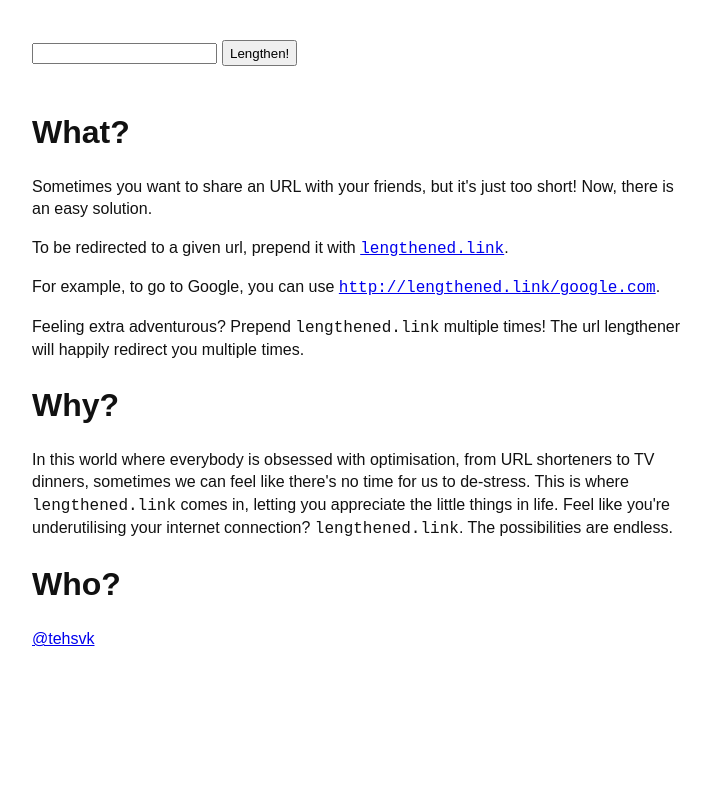
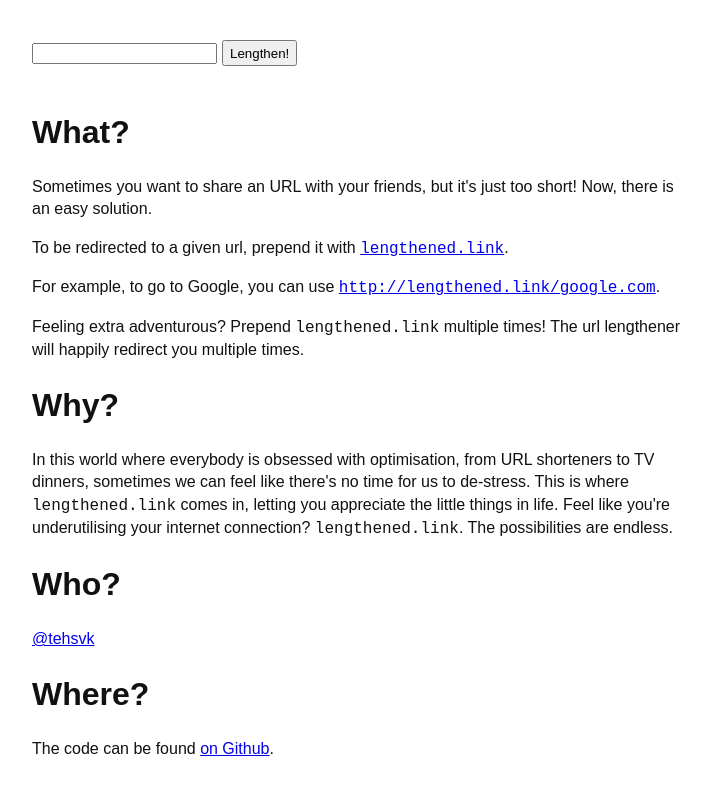
Before and after one commit to svkampen/lengthened.link, a plain HTML site: page static/index.html in a window 1280 px wide. Shown: the whole page, without its empty margins (283-994 px from the left). Drawn offline with Linux system fonts and the light colour scheme.

Commit message:
Add Github link

```diff
--- a/static/index.html
+++ b/static/index.html
@@ -22,5 +22,8 @@ body { line-height: 1.4; color: #111111; font-size: 16px; max-width: 650px; marg
 
         <h1>Who?</h1>
         <p><a href="http://lengthened.link/twitter.com/tehsvk">@tehsvk</a></p>
+
+        <h1>Where?</h1>
+        <p>The code can be found <a href='https://github.com/svkampen/lengthened.link'>on Github</a>.</p>
     </body>
 </html>
```
